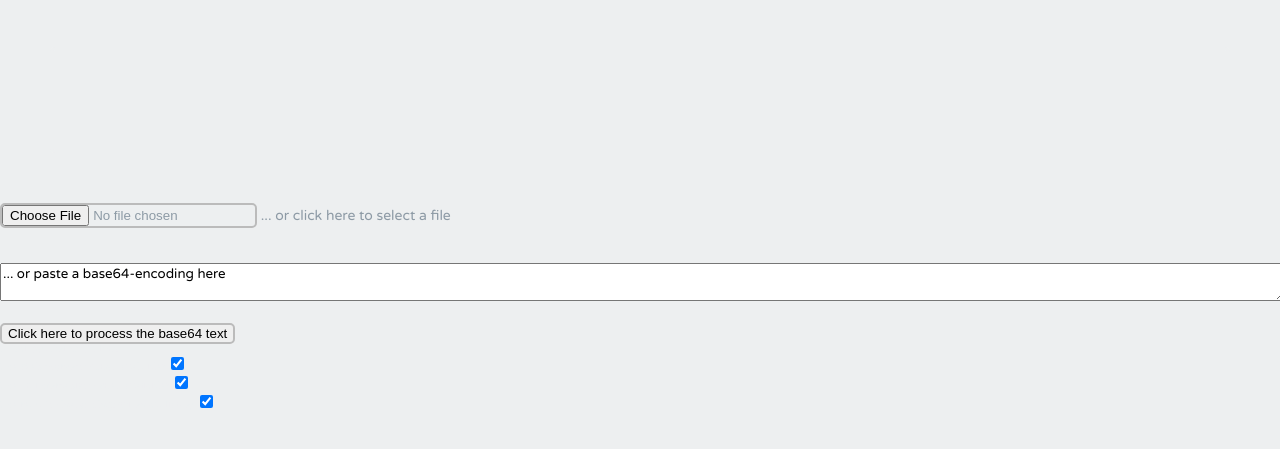
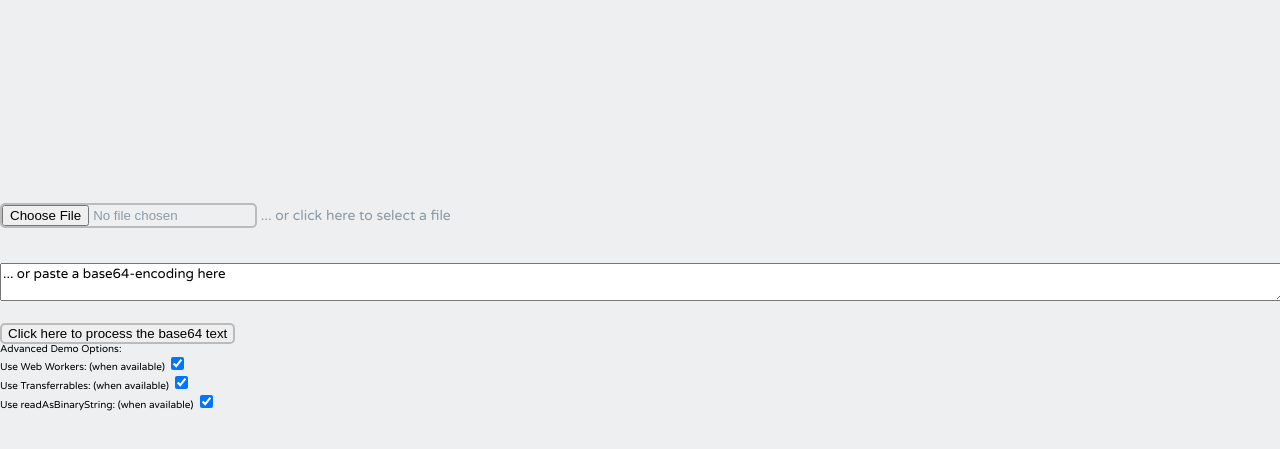
Before and after one commit to ckltennis/kpi_Phase2, a website with bundled scripts: page index.html in a window 1280 px wide. Shown: the part 119-568 px from the top of the page. Built offline with nearby package versions, Linux system fonts and the light colour scheme.

Commit message:
Update index.html

```diff
--- a/index.html
+++ b/index.html
@@ -38,12 +38,10 @@ Output Format:
 <p><input type="file" name="xlfile" id="xlf" /> ... or click here to select a file</p>
 <textarea id="b64data">... or paste a base64-encoding here</textarea>
 <input type="button" id="dotext" value="Click here to process the base64 text" onclick="b64it();"/><br />
-	<div id="options">
 Advanced Demo Options: <br/>
 Use Web Workers: (when available) <input id="options" type="checkbox" name="useworker" checked><br />
 Use Transferrables: (when available) <input type="checkbox" name="xferable" checked><br />
 Use readAsBinaryString: (when available) <input type="checkbox" name="userabs" checked><br />
-	</div>
 <pre id="out"></pre>
 <br />
 <!-- uncomment the next line here and in xlsxworker.js for encoding support -->
```
